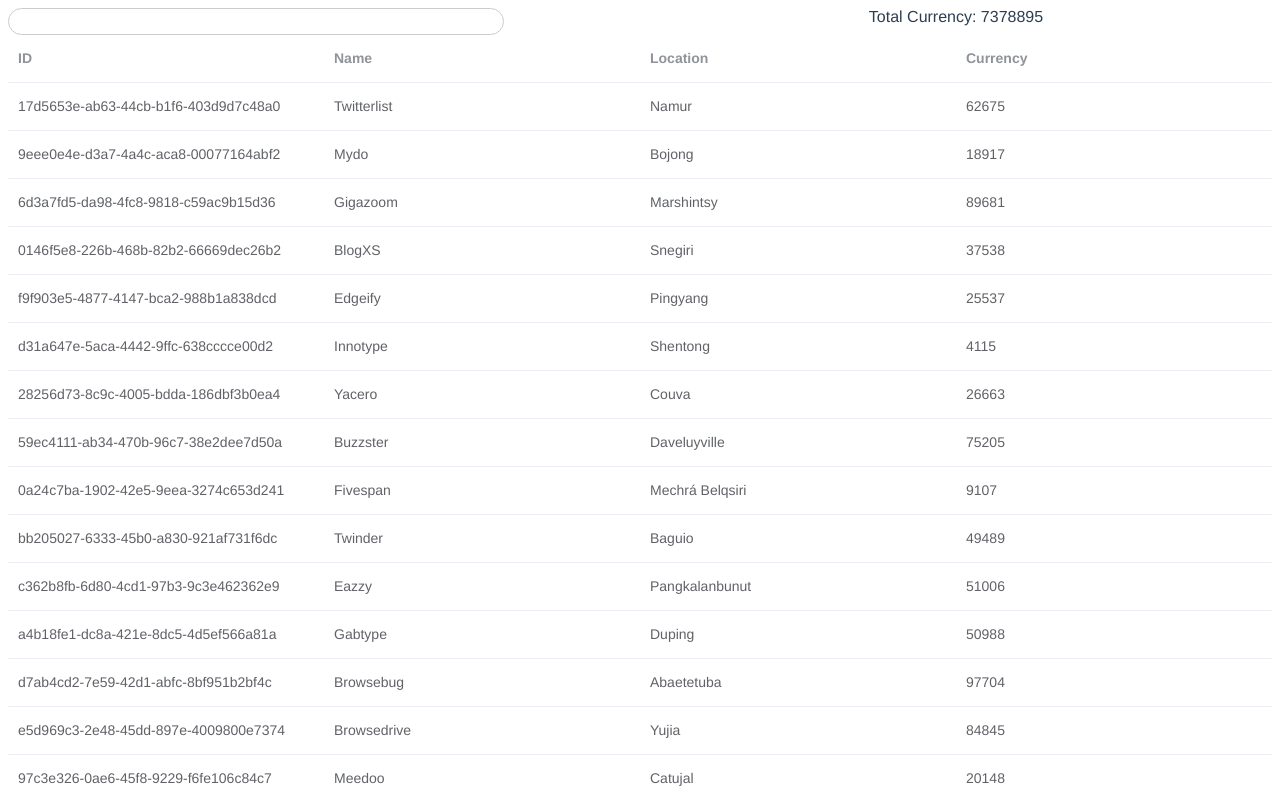
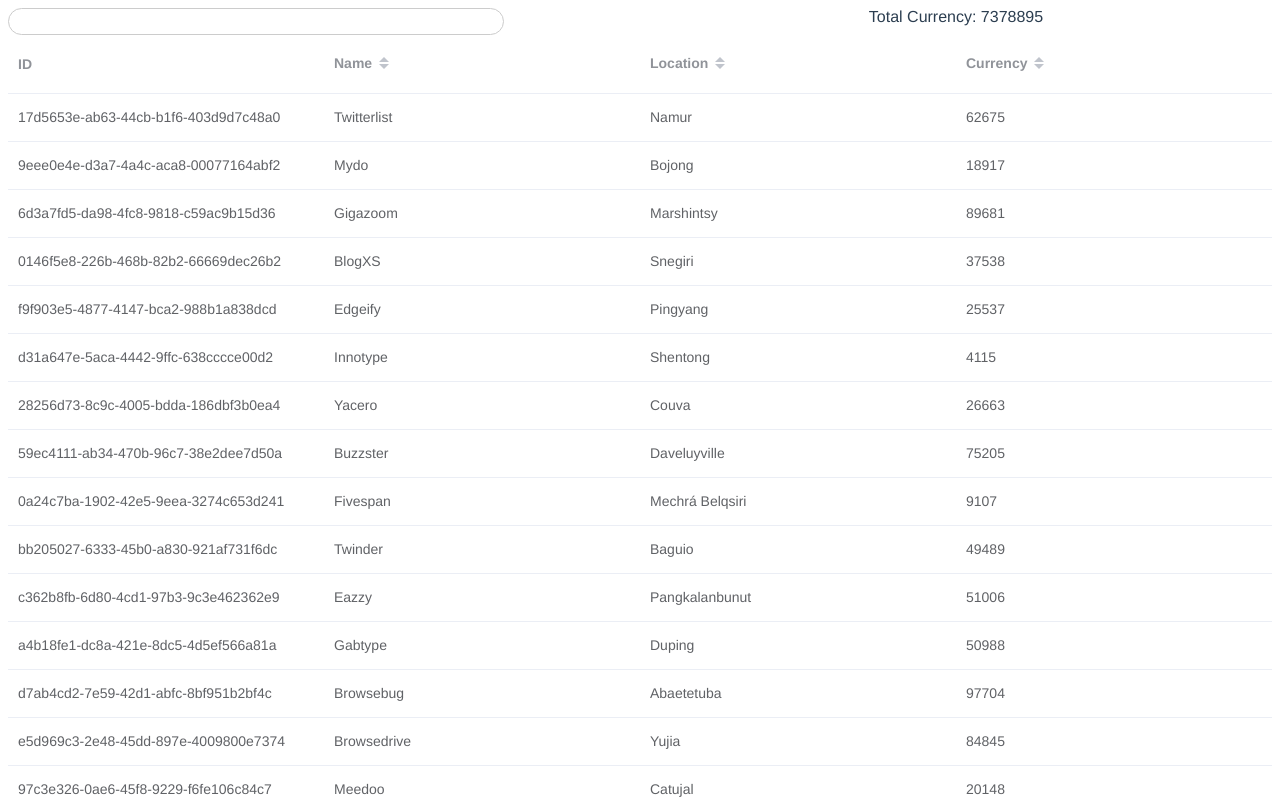
Before and after one commit to KladochnyiVolodymyr/Test-GNS, a Vue app: page / in a window 1280 px wide. Shown: the top 800 px of the page. Built offline with nearby package versions, Linux system fonts and the light colour scheme; data requests are answered from the project's data file.

Commit message:
added sorting

```diff
--- a/src/App.vue
+++ b/src/App.vue
@@ -6,11 +6,11 @@
       </el-col>
       <el-col :span="12">Total Currency: {{totalCurrency}}</el-col>
     </el-row>
-    <el-table :data="filteredTable">
+    <el-table :data="filteredTable" :default-sort="{prop: 'date', order: 'descending'}">
       <el-table-column prop="id" label="ID"></el-table-column>
-      <el-table-column prop="name" label="Name"></el-table-column>
-      <el-table-column prop="location" label="Location"></el-table-column>
-      <el-table-column prop="currency" label="Currency"></el-table-column>
+      <el-table-column prop="name" label="Name" sortable></el-table-column>
+      <el-table-column prop="location" label="Location" sortable></el-table-column>
+      <el-table-column prop="currency" label="Currency" sortable></el-table-column>
     </el-table>
   </div>
 </template>
```
